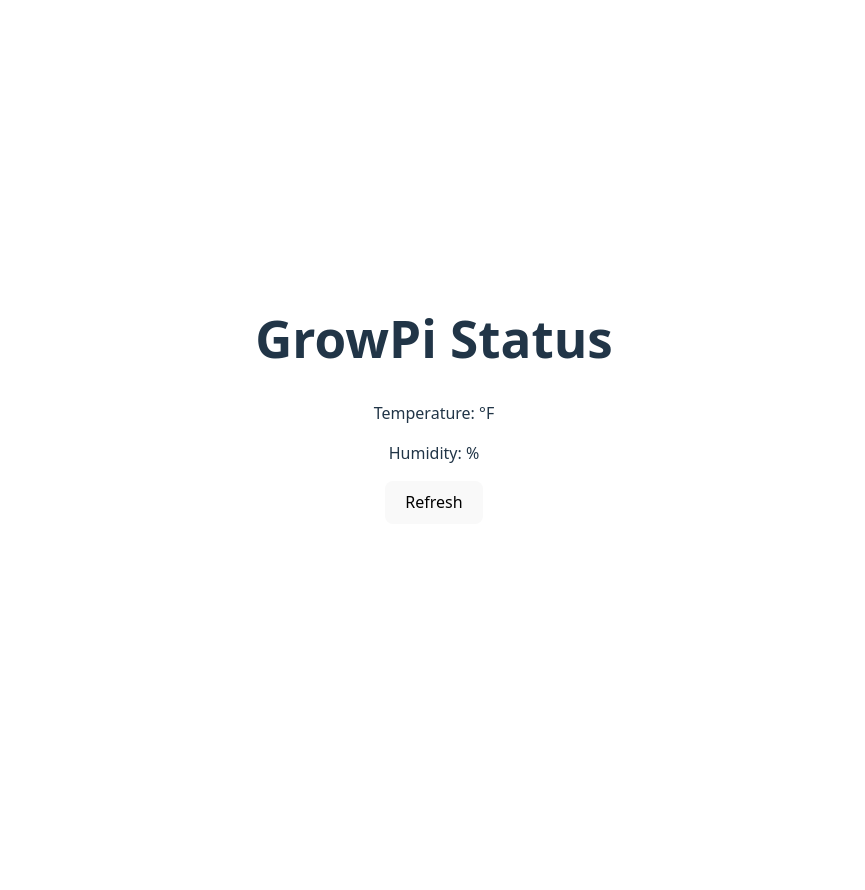
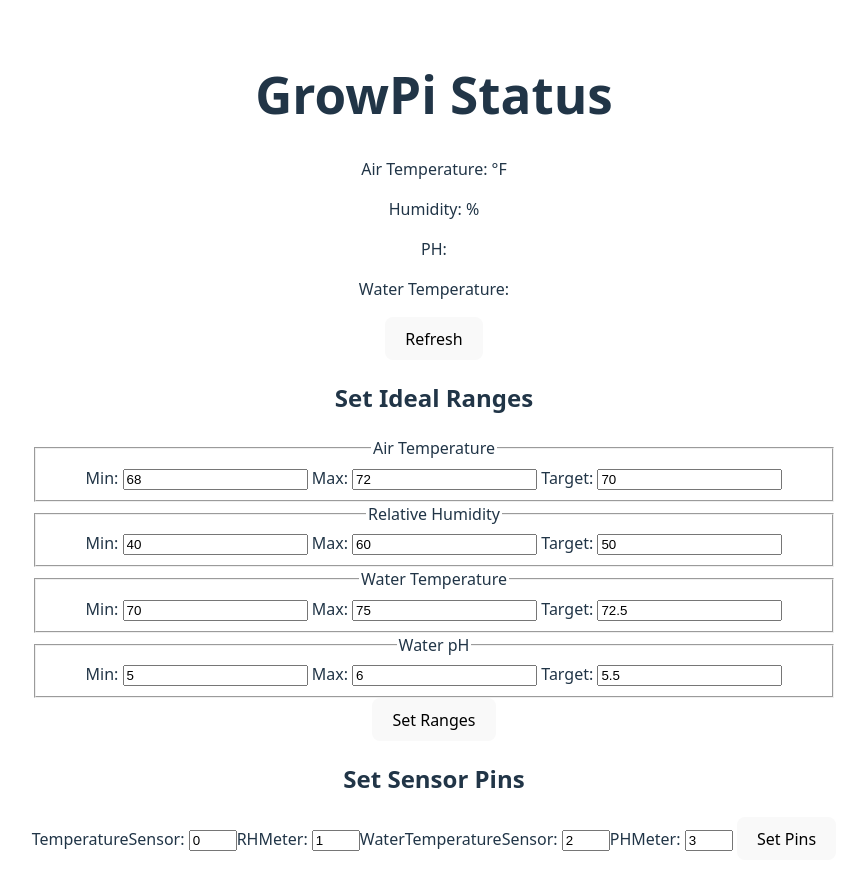
Before and after one commit to Metatronius/GrowPi, a Svelte app in the folder frontend/: page / in a window 1280 px wide. Shown: the whole page, without its empty margins (206-1071 px from the left). Before the commit the page ends 800 px from the top, so only its background shows below. Built offline with nearby package versions, Linux system fonts and the light colour scheme; no server answers.

Commit message:
implemented sets for ranges

```diff
--- a/frontend/src/App.svelte
+++ b/frontend/src/App.svelte
@@ -1,9 +1,39 @@
 <script>
   let status = {};
+  let idealRanges = {
+    "Air Temperature": { min: 68, max: 72, target: 70 },
+    "Relative Humidity": { min: 40, max: 60, target: 50 },
+    "Water Temperature": { min: 70, max: 75, target: 72.5 },
+    "Water pH": { min: 5.0, max: 6.0, target: 5.5 }
+  };
+  let pins = {
+    TemperatureSensor: 0,
+    RHMeter: 1,
+    WaterTemperatureSensor: 2,
+    PHMeter: 3
+  };
 
   async function getStatus() {
     const res = await fetch('/api/status');
     status = await res.json();
+  }
+
+  async function setRanges() {
+    await fetch('/set', {
+      method: 'POST',
+      headers: { 'Content-Type': 'application/json' },
+      body: JSON.stringify(idealRanges)
+    });
+    alert('Ranges updated!');
+  }
+
+  async function setPins() {
+    await fetch('/set_Pins', {
+      method: 'POST',
+      headers: { 'Content-Type': 'application/json' },
+      body: JSON.stringify(pins)
+    });
+    alert('Pins updated!');
   }
 
   getStatus();
@@ -11,7 +41,26 @@
 
 <main>
   <h1>GrowPi Status</h1>
-  <p>Temperature: {status.temperature}°F</p>
+  <p>Air Temperature: {status.temperature}°F</p>
   <p>Humidity: {status.humidity}%</p>
+  <p>PH: {status.ph}</p>
+  <p>Water Temperature: {status.wtemp}</p>
   <button on:click={getStatus}>Refresh</button>
+
+  <h2>Set Ideal Ranges</h2>
+  {#each Object.entries(idealRanges) as [key, value]}
+    <fieldset>
+      <legend>{key}</legend>
+      <label>Min: <input type="number" bind:value={value.min} step="any" /></label>
+      <label>Max: <input type="number" bind:value={value.max} step="any" /></label>
+      <label>Target: <input type="number" bind:value={value.target} step="any" /></label>
+    </fieldset>
+  {/each}
+  <button on:click={setRanges}>Set Ranges</button>
+
+  <h2>Set Sensor Pins</h2>
+  {#each Object.entries(pins) as [key, value]}
+    <label>{key}: <input type="number" bind:value={pins[key]} min="0" max="7" /></label>
+  {/each}
+  <button on:click={setPins}>Set Pins</button>
 </main>
```
Also changed, not shown: 1 other file (tests, documents, lock files or other folders).
